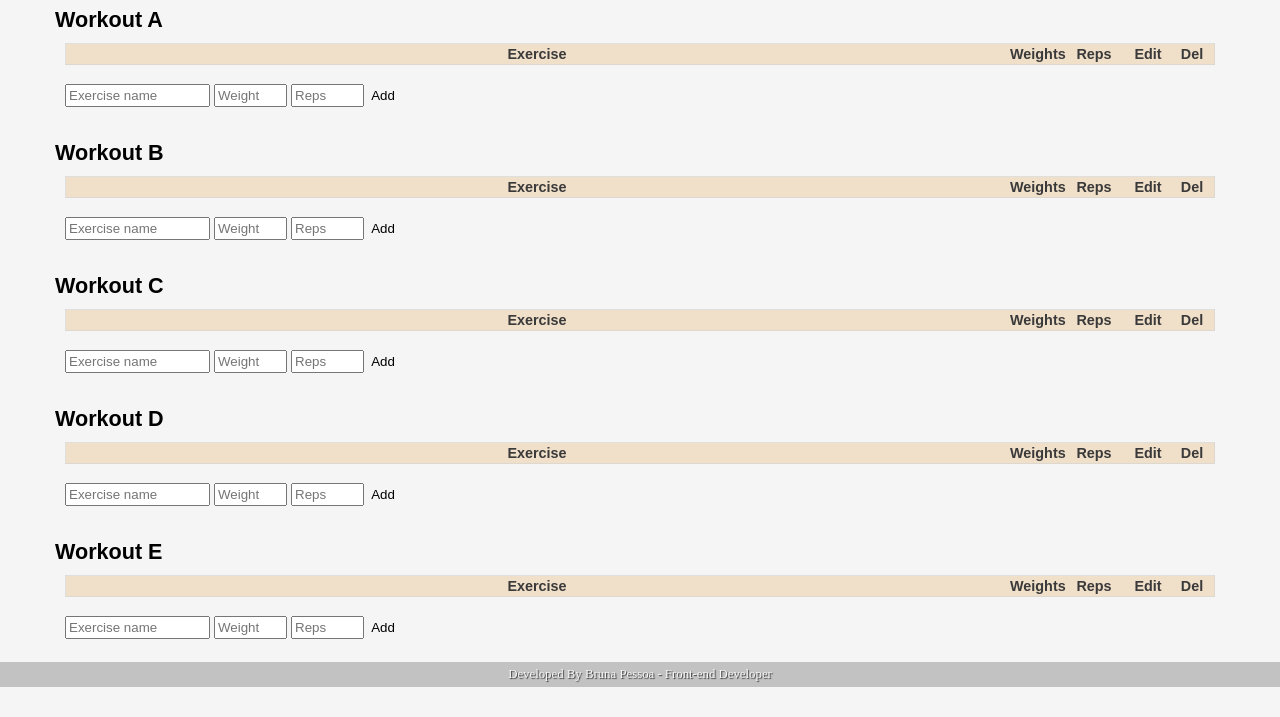
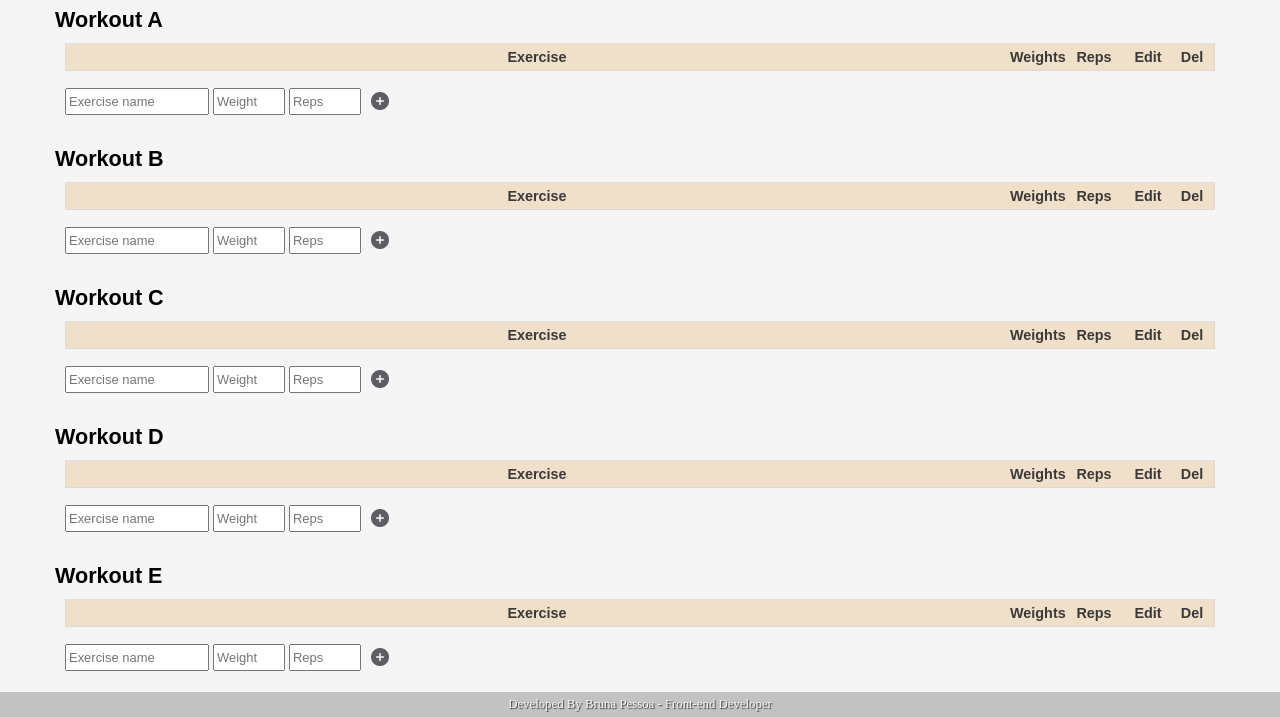
Before and after one commit to Brunapessoa/b-plan-training, a plain HTML site: page index.html in a window 1280 px wide. Shown: the part 123-840 px from the top of the page. Before the commit the page ends 810 px from the top, so only its background shows below. Drawn offline with Linux system fonts and the light colour scheme.

Commit message:
adjusting font-size and add button

```diff
--- a/css/style.css
+++ b/css/style.css
@@ -94,11 +94,11 @@ thead {
 }
 
 thead th {
-    padding: 2px;
+    padding: 5px 2px;
 }
 
 tbody td {
-    padding: 10px 4px;
+    padding: 5px 2px;
 }
 
 tbody > tr:nth-child(2n) {
@@ -151,9 +151,6 @@ td .delButton {
     height: 30px;
 }
 
-input {
-    padding: 2px;
-}
 
 button {
     padding: 2px;
@@ -185,6 +182,16 @@ button {
     background-image: url('../images/circle-check-solid.png');
 }
 
+input {
+    padding: 2px;
+    height: 1.5em;
+    font-size: 0.9em;
+}
+
+.addButton{
+    background-image: url('../images/circle-plus-solid.png');
+    padding: 10px;
+}
 
 footer {
     background-color: rgba(128, 128, 128, 0.445);
--- a/index.html
+++ b/index.html
@@ -35,7 +35,7 @@
                 <input type="text" name="" class="inputExercise" placeholder="Exercise name" size="15">
                 <input type="text" name="" class="inputWeight" placeholder="Weight" size="6">
                 <input type="text" name="" class="inputReps" placeholder="Reps" size="6">
-                <button class="addButton">Add</button>
+                <button class="addButton"></button>
             </div>
         </section>
         <section>
@@ -57,7 +57,7 @@
                 <input type="text" name="" class="inputExercise" placeholder="Exercise name" size="15">
                 <input type="text" name="" class="inputWeight" placeholder="Weight" size="6">
                 <input type="text" name="" class="inputReps" placeholder="Reps" size="6">
-                <button class="addButton">Add</button>
+                <button class="addButton"></button>
             </div>
         </section>
         <section>
@@ -79,7 +79,7 @@
                 <input type="text" name="" class="inputExercise" placeholder="Exercise name" size="15">
                 <input type="text" name="" class="inputWeight" placeholder="Weight" size="6">
                 <input type="text" name="" class="inputReps" placeholder="Reps" size="6">
-                <button class="addButton">Add</button>
+                <button class="addButton"></button>
             </div>
         </section>
                 <section>
@@ -101,7 +101,7 @@
                 <input type="text" name="" class="inputExercise" placeholder="Exercise name" size="15">
                 <input type="text" name="" class="inputWeight" placeholder="Weight" size="6">
                 <input type="text" name="" class="inputReps" placeholder="Reps" size="6">
-                <button class="addButton">Add</button>
+                <button class="addButton"></button>
             </div>
         </section>
                 <section>
@@ -123,7 +123,7 @@
                 <input type="text" name="" class="inputExercise" placeholder="Exercise name" size="15">
                 <input type="text" name="" class="inputWeight" placeholder="Weight" size="6">
                 <input type="text" name="" class="inputReps" placeholder="Reps" size="6">
-                <button class="addButton">Add</button>
+                <button class="addButton"></button>
             </div>
         </section>
     </main>
```
Also changed, not shown: images/circle-plus-solid.png (added).
